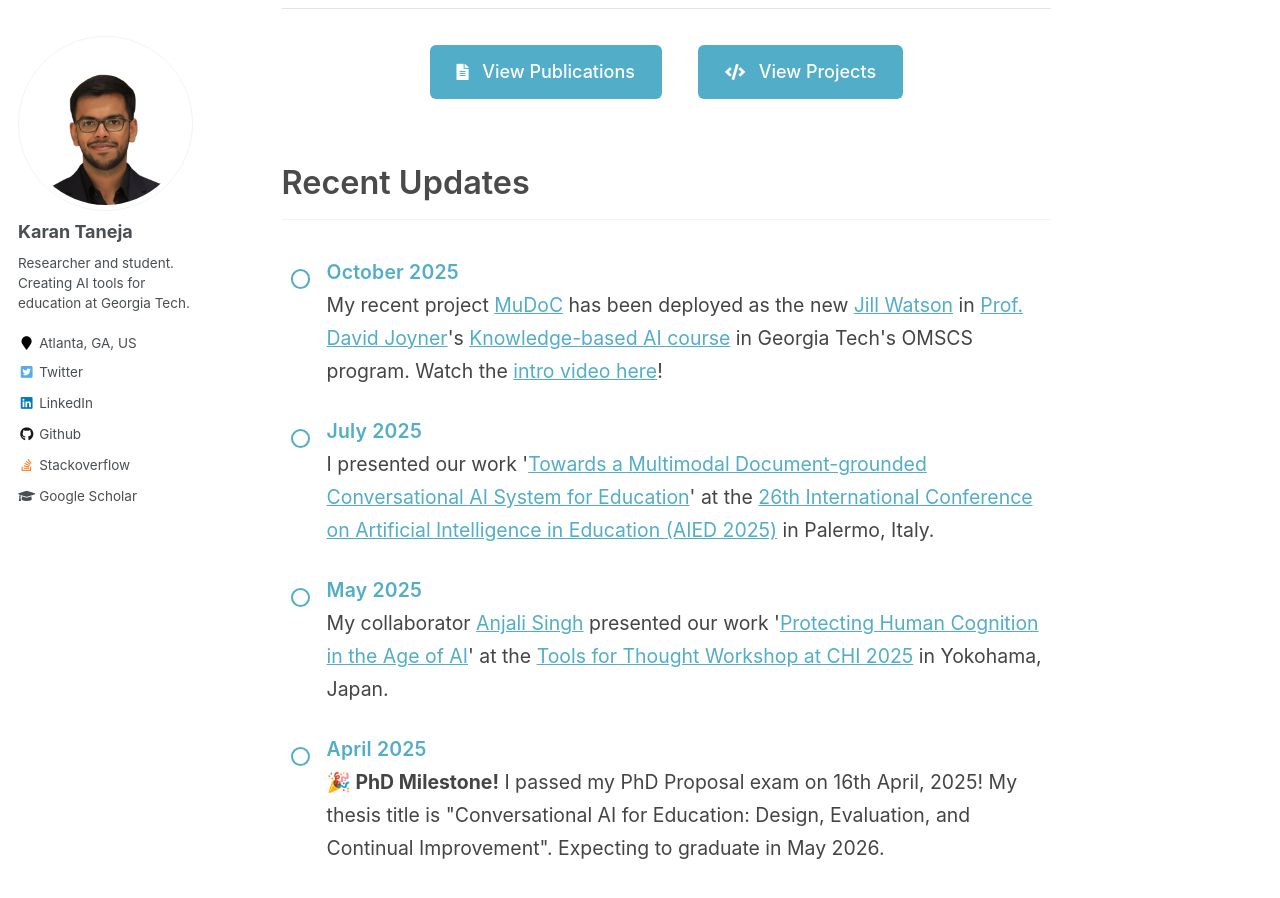
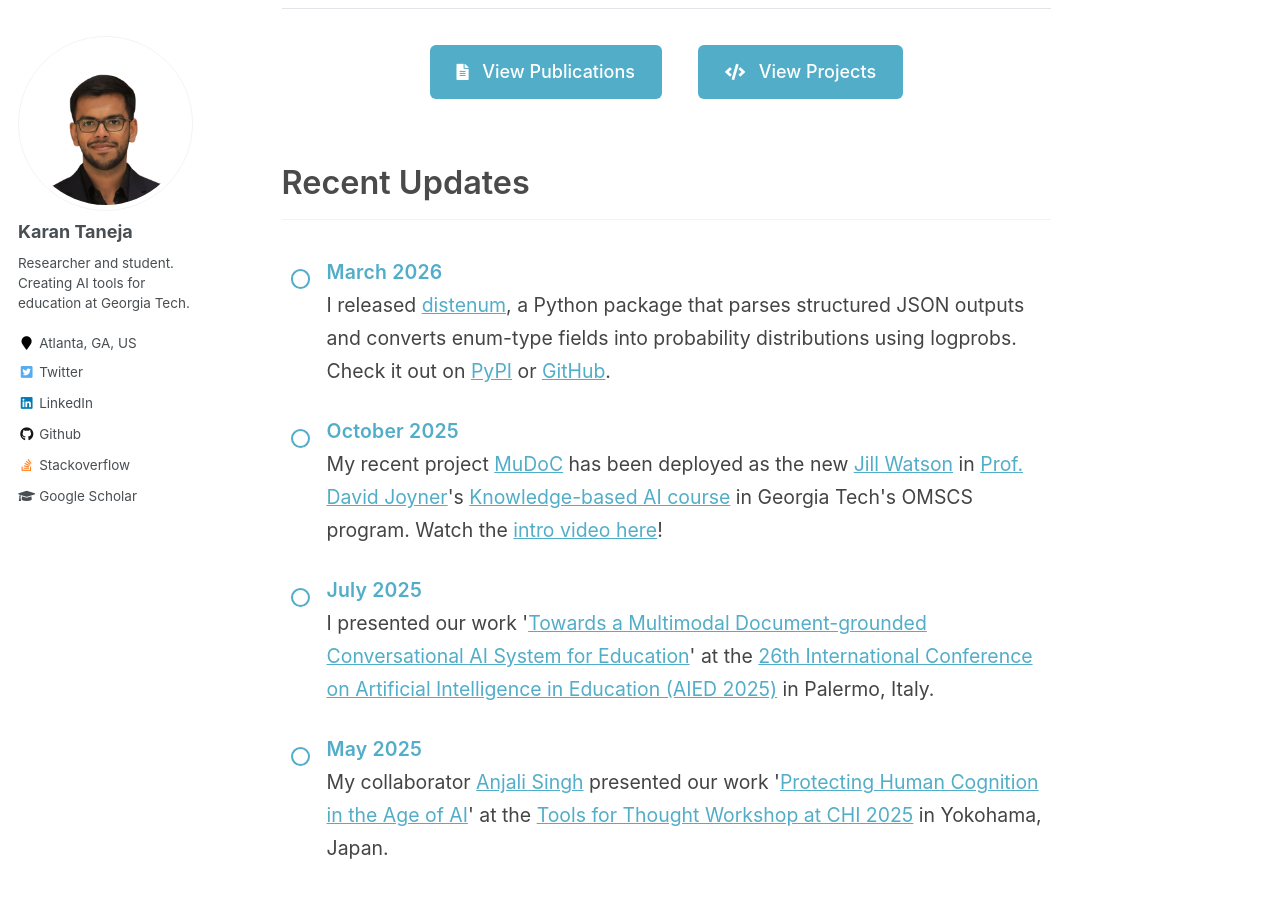
Before and after one commit to KrnTneja/KrnTneja.github.io, a Jekyll site: the page built from _pages/about.md, in a window 1280 px wide and 900 px high, scrolled down 1278 px. Built offline with Jekyll 4.4.1, drawn with Linux system fonts in a browser that asks for light colours.

Commit message:
distenum release news

```diff
--- a/_pages/about.md
+++ b/_pages/about.md
@@ -75,6 +75,13 @@ redirect_from:
     </h2>
     <ul class="updates-list">
       <li>
+        <span class="update-date">March 2026</span><br>
+        I released
+        <a href="https://pypi.org/project/distenum/" target="_blank" rel="noopener noreferrer">distenum</a>,
+        a Python package that parses structured JSON outputs and converts enum-type fields into probability distributions using logprobs.
+        Check it out on <a href="https://pypi.org/project/distenum/" target="_blank" rel="noopener noreferrer">PyPI</a> or <a href="https://github.com/KrnTneja/distenum" target="_blank" rel="noopener noreferrer">GitHub</a>.
+      </li>
+      <li>
         <span class="update-date">October 2025</span><br>
         My recent project
         <a href="/projects/multimodal-document-grounded-ai/" target="_blank" rel="noopener noreferrer">MuDoC</a>
```
